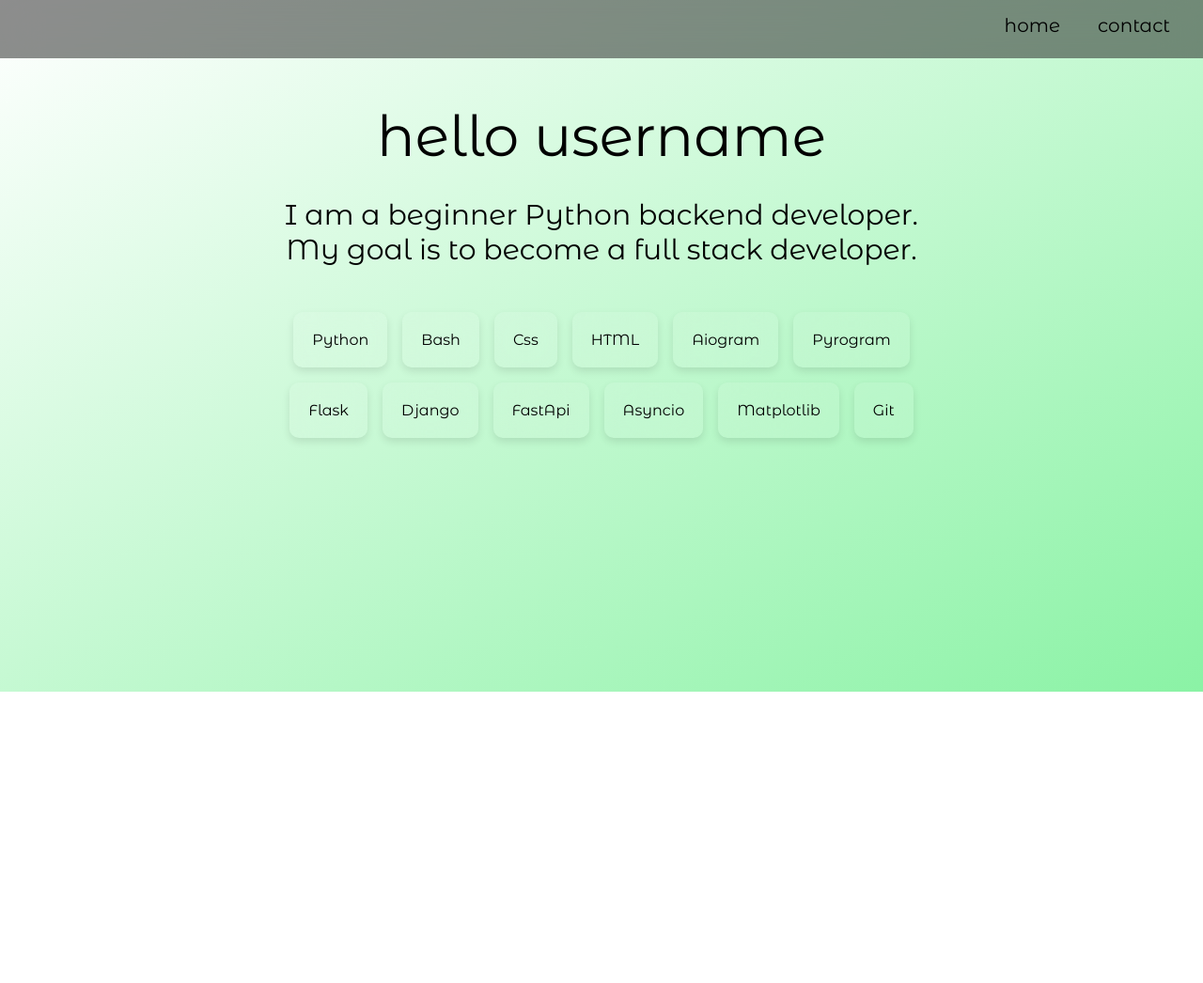
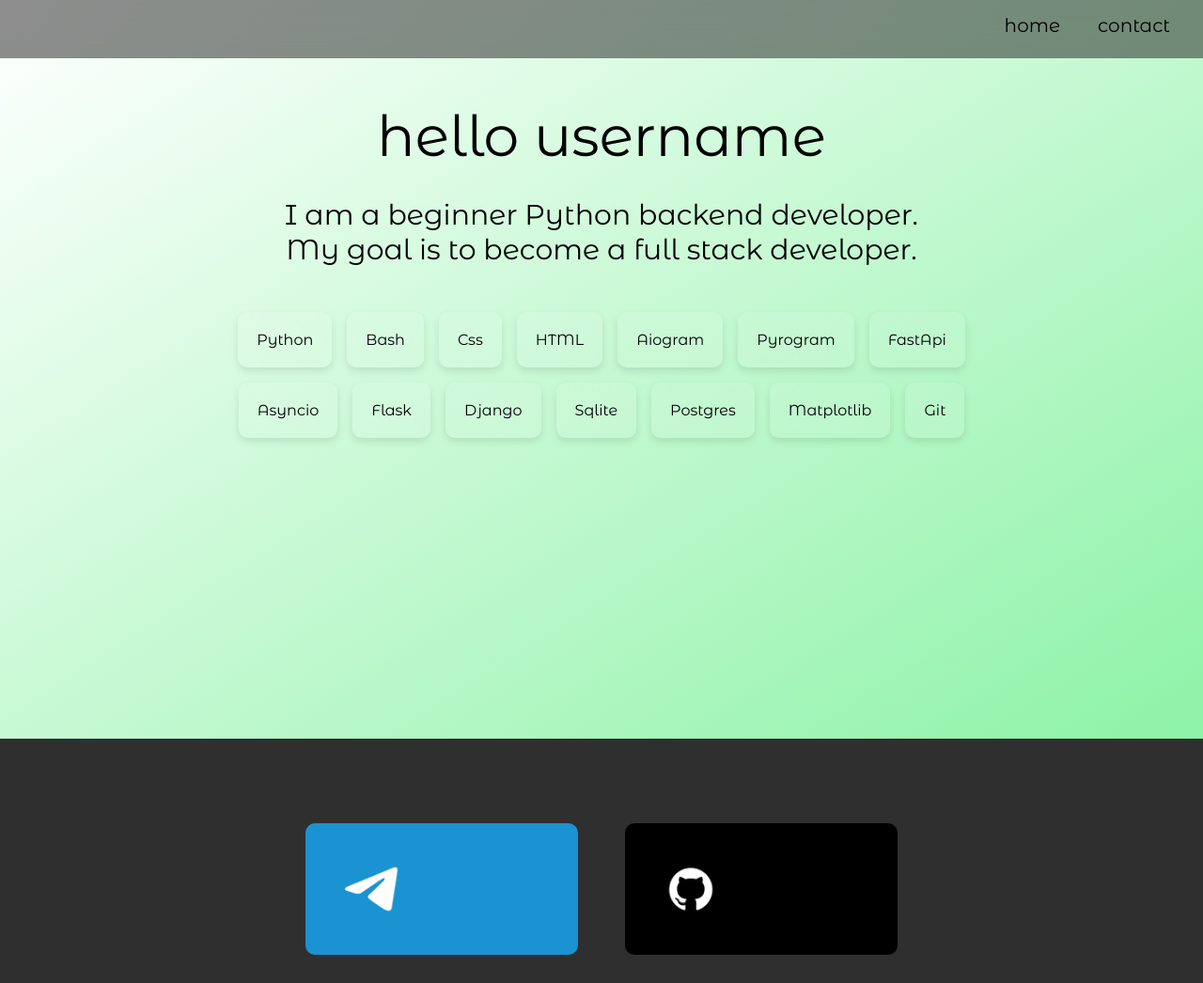
Before and after one commit to pydrag0n/pydrag0n.github.io, a plain HTML site: page index.html in a window 1280 px wide. Shown: the whole page at 94% size. Before the commit the page ends 800 px from the top, so only its background shows below. Drawn offline with Linux system fonts and the light colour scheme.

Commit message:
upload profile v2

```diff
--- a/index.html
+++ b/index.html
@@ -32,33 +32,43 @@
                     <div class="teh-item">HTML</div>
                     <div class="teh-item">Aiogram</div>
                     <div class="teh-item">Pyrogram</div>
+                    <div class="teh-item">FastApi</div>
+
                 </div>
                 <div class="teh-group">
+                    <div class="teh-item">Asyncio</div>
                     <div class="teh-item">Flask</div>
                     <div class="teh-item">Django</div>
-                    <div class="teh-item">FastApi</div>
-                    <div class="teh-item">Asyncio</div>
+                    <div class="teh-item">Sqlite</div>
+                    <div class="teh-item">Postgres</div>
                     <div class="teh-item">Matplotlib</div>
                     <div class="teh-item">Git</div>
                 </div>
 
             </div>
-            <div class="contact">
-                <div class="tg"></div>
-                <div class="github"></div>
-
-            </div>
-
-    </div>
-
-
-
-    </section>
+        </section>
 
 
 
     </div>
-    <section id="contact"></section>
+
+    </div>
+    <section id="contact">
+        <div class="contact-page">
+            <div class="contact">
+                <!-- <span class="contact-text">Contact</span> -->
+                <div class="tg">
+                    <img src="assets/telegram.png" alt="">
+                </div>
+
+                <div class="github">
+                    <img src="assets/github.png" alt="">
+                </div>
+            </div>
+        </div>
+
+
+    </section>
 
 </body>
 
@@ -70,7 +80,12 @@
             behavior: 'smooth'
         });
     }
-
+    document.querySelector('.tg').addEventListener('click', function() {
+    window.location.href = 'https://t.me/pydrag0n';
+});
+    document.querySelector('.github').addEventListener('click', function() {
+        window.location.href = 'https://github.com/pydrag0n';
+    });
 </script>
 
 </html>
--- a/static/css/style.css
+++ b/static/css/style.css
@@ -1,4 +1,5 @@
 @import url('https://fonts.googleapis.com/css2?family=Montserrat+Alternates&display=swap');
+
 * {
     font-family: 'Montserrat Alternates';
 }
@@ -11,7 +12,7 @@ body {
 
     padding: 8px;
     margin: -8px;
-    height: 720px;
+    height: 800px;
     background: linear-gradient(to bottom right, rgb(255, 255, 255), rgba(124, 241, 154, 0.89));
 
 
@@ -100,13 +101,66 @@ body {
     background-color: rgba(255, 255, 255, 0.1);
     border-radius: 10px;
     box-shadow: 0 4px 8px rgba(0, 0, 0, 0.1);
-    transition: box-shadow 0.5s ease;
+    transition: all 0.5s ease;
 }
 
 .teh-item:hover {
+    color: rgb(255, 164, 164);
     box-shadow: 0 4px 8px rgba(255, 0, 0, 0.2);
     cursor: pointer;
 }
+.contact-page {
+    height: 200px;
+    background-color: #2f2f2f;
+    padding: 30px;
+    margin: -30px -8px -8px -8px;
+}
+
+.contact {
+    display: flex;
+    justify-content: center;
+    margin-top: 60px;
+    gap: 50px;
+}
+
+.contact > div.tg {
+    display: flex;
+    /* border: 2px solid blue; */
+    width: 210px;
+    padding: 40px;
+    border-radius: 10px;
+    background-color: rgb(27, 146, 209);
+    transition: all 0.5s ease;
+}
+.contact > div.tg:hover {
+    transform: scale(1.1);
+    box-shadow: 0 4px 8px rgba(0, 0, 0, 0.384);
+}
+
+.contact > div.tg > img {
+    width: 60px;
+    z-index: 20px;
+}
+
+.contact > div.github {
+    display: flex;
+    padding: 40px;
+    width: 210px;
+    border-radius: 10px;
+    background-color: black;
+    transition: all 0.5s ease;
+
+
+}
+.contact > div.github:hover {
+    transform: scale(1.1);
+    box-shadow: 0 4px 8px rgba(0, 0, 0, 0.384);
+}
+.contact > div.github > img {
+    width: 60px;
+
+}
+
 
 ::-webkit-scrollbar {
     width: 0px;
```
Also changed, not shown: assets/github.png (added), assets/telegram.png (added), image.png (deleted).
